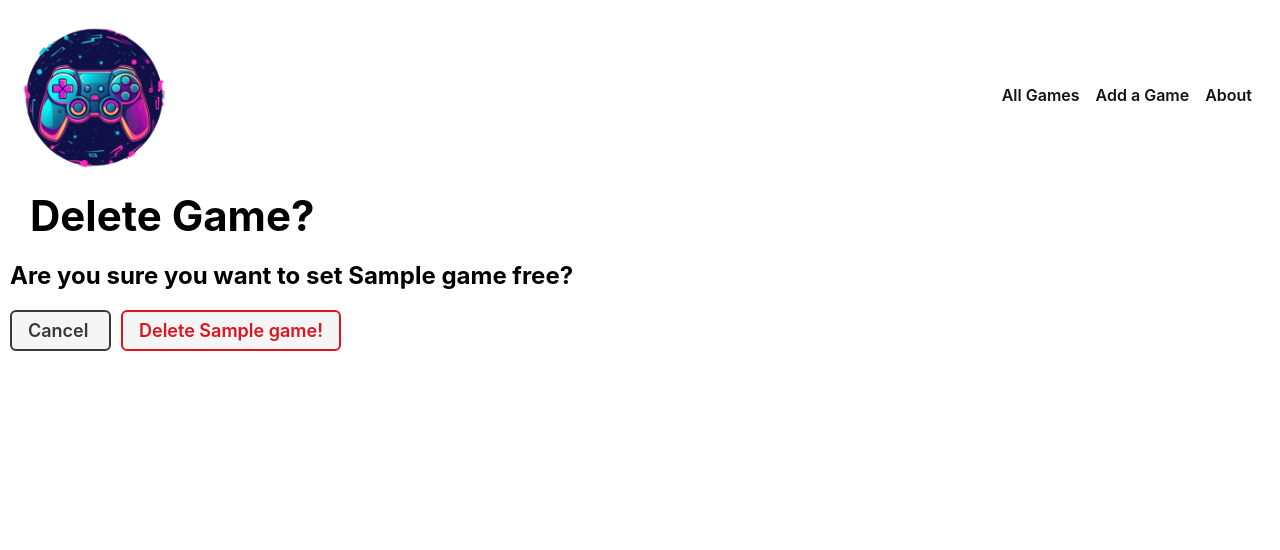
After one commit to kscott2016/finch-collector-lab, a Django app: page /games/1/delete/ in a window 1280 px wide. The commit adds this page. Shown: the top 550 px of the page. Run offline with Django 4.2, Linux system fonts and the light colour scheme; tables that the repository leaves empty hold one stand-in row (values such as "Sample post").

Commit message:
add delete confirm page

```diff
--- a/main_app/models.py
+++ b/main_app/models.py
@@ -2,6 +2,7 @@ from django.db import models
 
 # Create your models here.
 from django.db import models
+from django.urls import reverse
 
 class Game(models.Model):
   name = models.CharField(max_length=100)
@@ -10,3 +11,6 @@ class Game(models.Model):
 
   def __str__(self):
     return self.name
+
+  def get_absolute_url(self):
+    return reverse('cat-detail', kwargs={'cat_id': self.id})
--- a/main_app/templates/games/detail.html
+++ b/main_app/templates/games/detail.html
@@ -22,6 +22,10 @@
     <h1>{{ game.name }}</h1>
     <p>Release year: {{game.release_year}}
     <p>{{ game.description }}</p>
+    <div class="cat-actions">
+      <a href="{% url 'game-update' game.id %}" class="btn warn">Edit</a>
+      <a href="{% url 'game-delete' game.id %}" class="btn danger">Delete</a>
+    </div>
   </div>
 </section>
 
--- /dev/null
+++ b/main_app/templates/main_app/game_confirm_delete.html
@@ -0,0 +1,22 @@
+{% extends 'base.html' %}
+{% load static %}
+
+{% block content %}
+
+<div class="page-header">
+  <h1>Delete Game?</h1>
+</div>
+<h2>Are you sure you want to set {{game.name}} free?</h2>
+
+<form action="" method="post" class="form">
+  {% csrf_token %}
+  <a
+    href="{% url 'game-detail' game.id %}"
+    class="btn secondary"
+  >
+    Cancel
+  </a>
+  <button type="submit" class="btn danger">Delete {{game.name}}!</button>
+</form>
+
+{% endblock %}
--- a/main_app/templates/main_app/game_form.html
+++ b/main_app/templates/main_app/game_form.html
@@ -8,7 +8,11 @@
 {% block content %}
 
 <div class="page-header">
+  {% if game %}
+  <h1>Edit {{ game.name }}</h1>
+  {% else %}
   <h1>Add a Game</h1>
+  {% endif %}
 </div>
 {% comment %}
   Leaving the action empty makes the form post to the same url used to display it
--- a/main_app/urls.py
+++ b/main_app/urls.py
@@ -6,5 +6,7 @@ urlpatterns = [
   path('about/', views.about, name='about'),
   path('games/', views.game_index, name='game-index'),
   path('games/<int:game_id>/', views.game_detail, name='game-detail'),
-  path('cats/create/', views.GameCreate.as_view(), name='game-create'),
+  path('games/create/', views.GameCreate.as_view(), name='game-create'),
+  path('games/<int:pk>/update/', views.GameUpdate.as_view(), name='game-update'),
+  path('games/<int:pk>/delete/', views.GameDelete.as_view(), name='game-delete'),
 ]
--- a/main_app/views.py
+++ b/main_app/views.py
@@ -2,7 +2,7 @@ from django.shortcuts import render
 
 # Add the following import
 # from django.http import HttpResponse
-from django.views.generic.edit import CreateView
+from django.views.generic.edit import CreateView, UpdateView, DeleteView
 from .models import Game
 
 # class Game:  # Note that parens are optional if not inheriting from another class
@@ -40,3 +40,12 @@ def game_detail(request, game_id):
 class GameCreate(CreateView):
   model = Game
   fields = '__all__'
+  success_url = '/games/'
+
+class GameUpdate(UpdateView):
+  model = Game
+  fields = '__all__'
+
+class GameDelete(DeleteView):
+  model = Game
+  success_url = '/games/'
```
